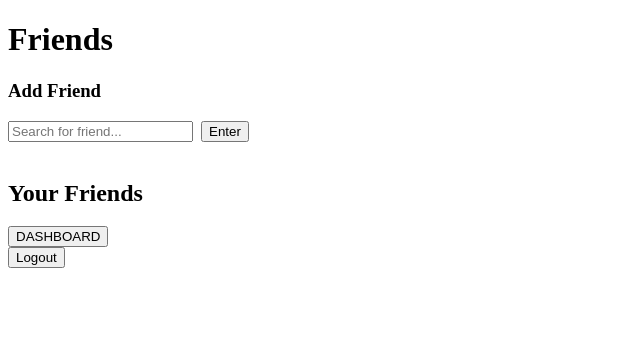
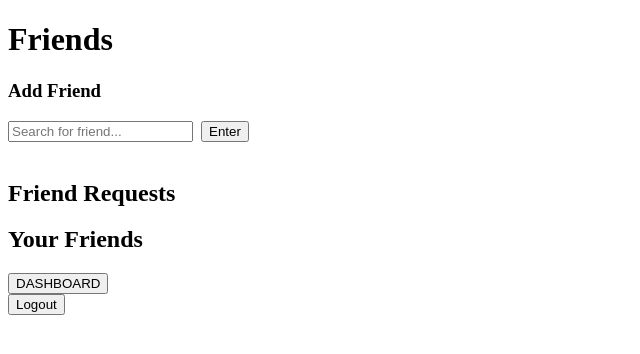
Before and after one commit to evelyn-campbell/Unfold-App, a Django app: page /friends/ in a window 1280 px wide. Shown: the top 354 px of the page, without its empty margins (0-640 px from the left). Run offline with Django 4.2, Linux system fonts and the light colour scheme; the visitor is signed in with stand-in values (Sample User, id 1).

Commit message:
Incomprehensible progress on friends.

```diff
--- a/webapp/core/urls.py
+++ b/webapp/core/urls.py
@@ -23,6 +23,7 @@ urlpatterns = [
     #path('groups/<int:group_id>/', views.group_detail, name='group_detail'),
     #path('groups/<int:group_id>/edit/', views.edit_group, name='edit_group'),
     path('friends/', views.friends, name='friends'),
+    path('friends/request_accepted/<str:pk>', views.recieve_friend_request, name='request_accepted'),
     #path('friends/<int:friend_id>/', views.friend_detail, name='friend_detail'),
 
 
--- a/webapp/core/views.py
+++ b/webapp/core/views.py
@@ -4,7 +4,7 @@ from django.contrib.auth.models import User, auth
 from django.contrib import messages
 from django.contrib.auth.decorators import login_required
 
-from .models import Profile, Status
+from .models import Profile, Status, FriendRequest
 
 # continue similarly for each page
 def home(request):
@@ -92,16 +92,14 @@ def other_profile(request, pk):
         #            V
         # friend_request = request.POST['friend_request']
 
-        from_user = request.user
-        to_user = User.objects.get(id=userID)
+        from_user = Profile.objects.get(user=request.user)
+        to_user = Profile.objects.get(user=user_object)
         friend_request, request_created = FriendRequest.objects.get_or_create(from_user=from_user, to_user=to_user)
 
         if request_created:
-
             messages.info(request, 'Friend request sent :)')
             return redirect('other_profile')
         else:
-
             messages.info(request, 'Friend request already sent.')
             return redirect('other_profile')
 
@@ -165,3 +163,15 @@ def groups(request):
 @login_required(login_url='login')
 def friends(request):
     return render(request, 'core_templates/friends.html')
+
+@login_required(login_url='login')
+def recieve_friend_request(request, requestID):
+    friend_request = FriendRequest.objects.get(id=requestID)
+
+    if friend_request.to_user == request.user:
+        friend_request.to_user.friends.add(friend_request.from_user)
+        friend_request.from_user.friends.add(friend_request.to_user)
+        friend_request.delete()
+        messages.info(request, 'Friend request accepted!')
+
+    return render(request, 'core_templates/friends.html')
--- a/webapp/templates/core_templates/friends.html
+++ b/webapp/templates/core_templates/friends.html
@@ -7,9 +7,21 @@
     <input type="text" name="username" placeholder="Search for friend...">&nbsp;
     <button type="submit">Enter</button><br /><br />
 
+    <h2>Friend Requests</h2>
+    <form action="" method="POST">
+      {% csrf_token %}
+      {% for request in friend_request %}
+        <h3>{{ request.from_user }}</h3>
+        <a href="/friends/request_accepted/{{ request.id }}/">Accept Request</a>
+        {{ message }}
+      {% endfor %}
+    </form>
+
     <h2>Your Friends</h2>
     <h3>
-    <!--friends go here, just loop through them with templating or whatever -->
+      {% for friend in request.user.friends.all %}
+        {{ friend.username }}
+      {% endfor %}
     </h3>
 
     <div class="signup">
--- a/webapp/templates/core_templates/other_profile.html
+++ b/webapp/templates/core_templates/other_profile.html
@@ -13,7 +13,8 @@
         <h4>{{message}}</h4>
       {% endfor %}
       <form action="" method="POST">
-        <button type="submit" name="friend_request">Add Friend</button><br /><br />
+        {% csrf_token %}
+        <button type="submit">Add Friend</button><br /><br />
       </form>
 
       <div class="signup">
```
Also changed, not shown: webapp/core/migrations/0006_profile_friends_friendrequest.py (deleted).
